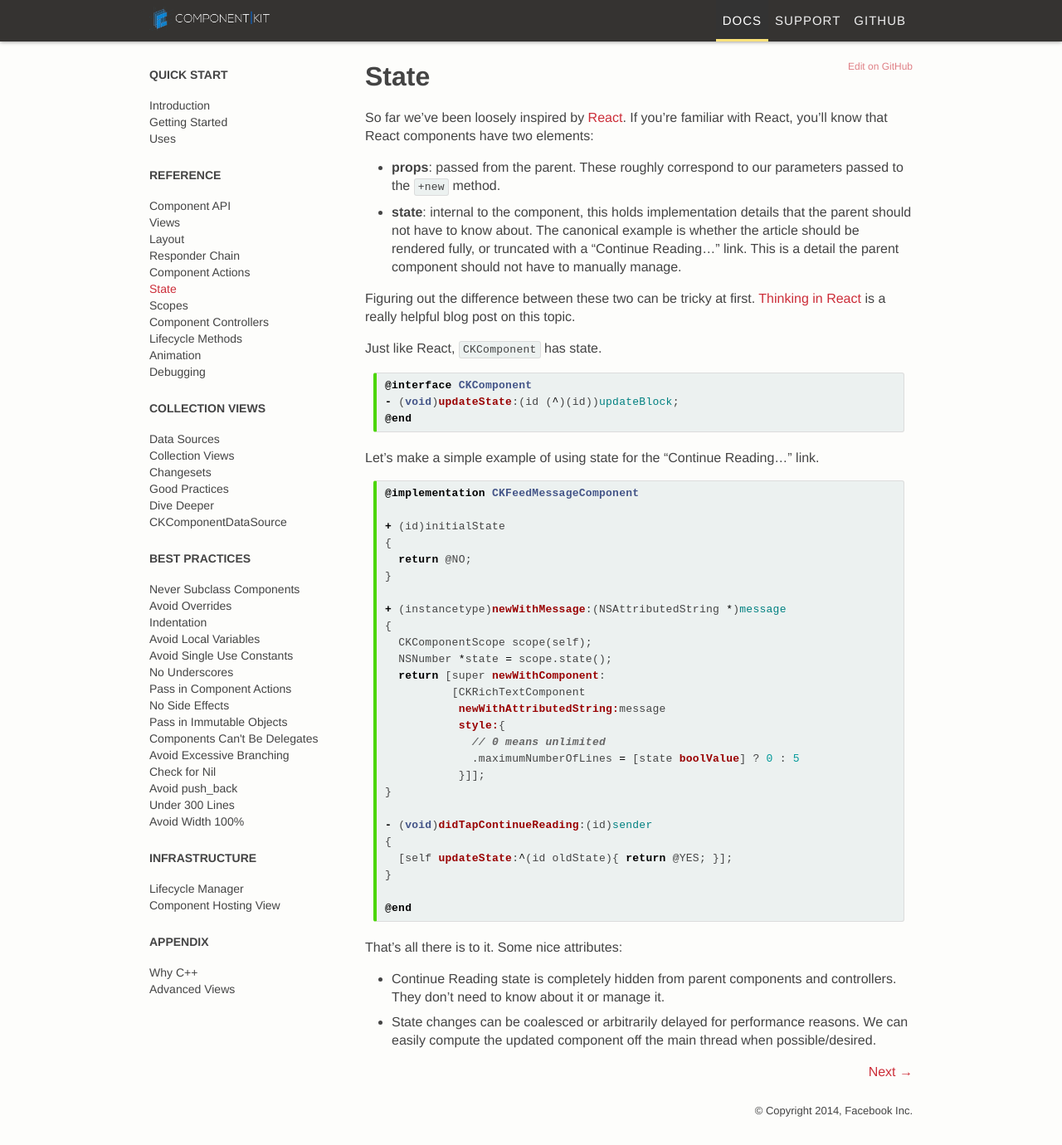
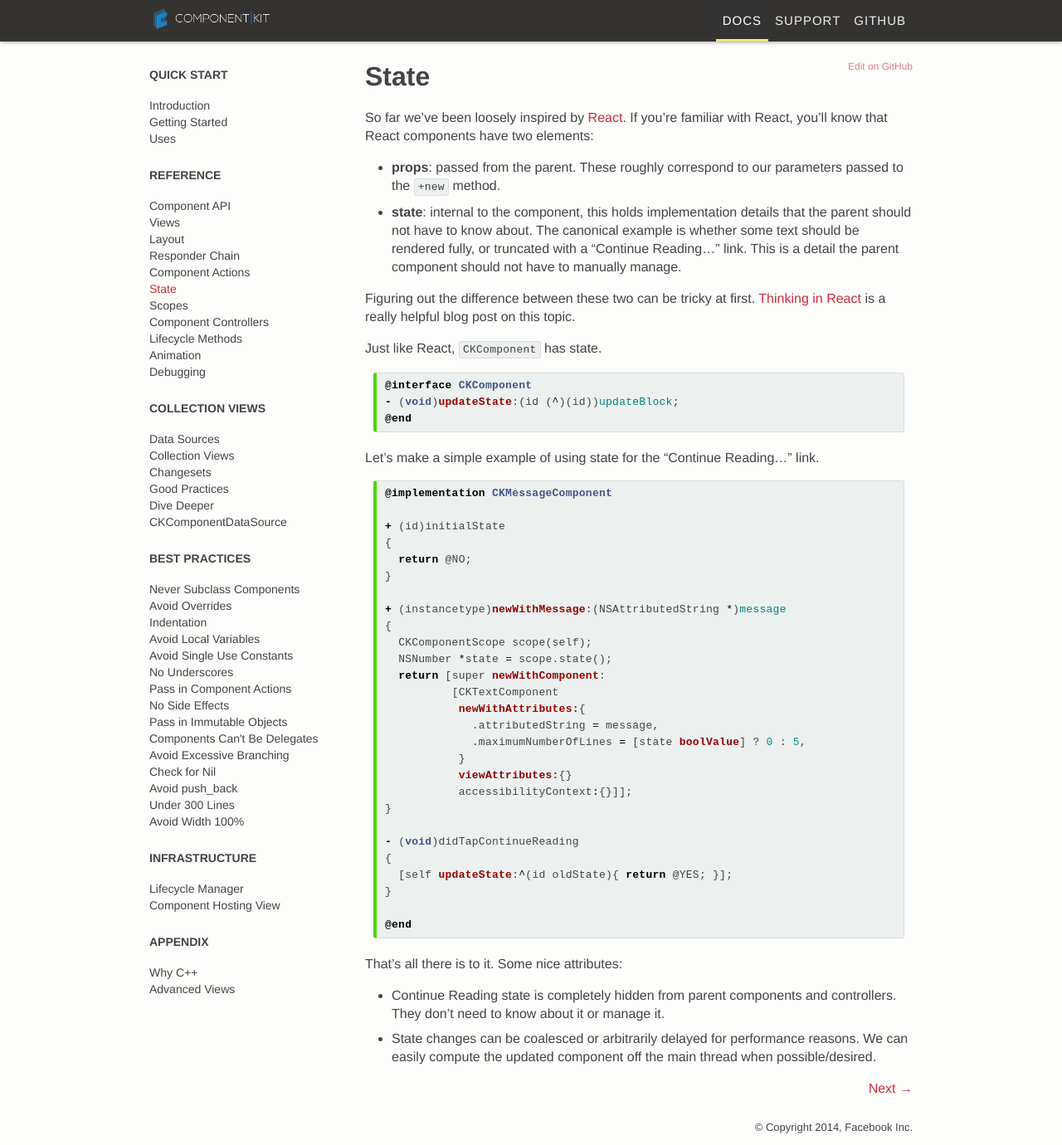
Before and after one commit to dstnbrkr/componentkit, a Jekyll site: the page built from _docs/state.md, in a window 1280 px wide and 1380 px high. Shown: the whole window at 83% size. Built offline with Jekyll 4.4.1, drawn with Linux system fonts in a browser that asks for light colours; Markdown is read by kramdown in place of the engine named in the settings; comment, search, counter and statistics services are not loaded.

Commit message:
Tweaks to State

````diff
--- a/_docs/state.md
+++ b/_docs/state.md
@@ -7,7 +7,7 @@ permalink: /docs/state.html
 So far we've been loosely inspired by [React](http://facebook.github.io/react/). If you're familiar with React, you'll know that React components have two elements:
 
 - **props**: passed from the parent. These roughly correspond to our parameters passed to the `+new` method.
-- **state**: internal to the component, this holds implementation details that the parent should not have to know about. The canonical example is whether the article should be rendered fully, or truncated with a "Continue Reading…" link. This is a detail the parent component should not have to manually manage.
+- **state**: internal to the component, this holds implementation details that the parent should not have to know about. The canonical example is whether some text should be rendered fully, or truncated with a "Continue Reading…" link. This is a detail the parent component should not have to manually manage.
 
 Figuring out the difference between these two can be tricky at first. [Thinking in React](http://facebook.github.io/react/blog/2013/11/05/thinking-in-react.html) is a really helpful blog post on this topic.
 
@@ -22,7 +22,7 @@ Just like React, `CKComponent` has state.
 Let's make a simple example of using state for the "Continue Reading…" link.
 
 ```objc++
-@implementation CKFeedMessageComponent
+@implementation CKMessageComponent
 
 + (id)initialState
 {
@@ -34,15 +34,16 @@ Let's make a simple example of using state for the "Continue Reading…" link.
   CKComponentScope scope(self);
   NSNumber *state = scope.state();
   return [super newWithComponent:
-          [CKRichTextComponent
-           newWithAttributedString:message
-           style:{
-             // 0 means unlimited
-             .maximumNumberOfLines = [state boolValue] ? 0 : 5
-           }]];
+          [CKTextComponent
+           newWithAttributes:{
+             .attributedString = message,
+             .maximumNumberOfLines = [state boolValue] ? 0 : 5,
+           }
+           viewAttributes:{}
+           accessibilityContext:{}]];
 }
 
-- (void)didTapContinueReading:(id)sender
+- (void)didTapContinueReading
 {
   [self updateState:^(id oldState){ return @YES; }];
 }
````
